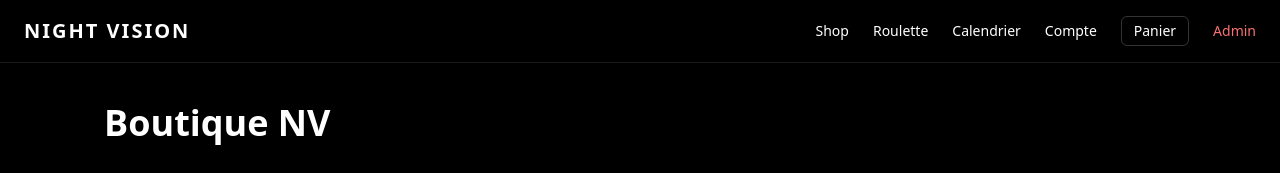
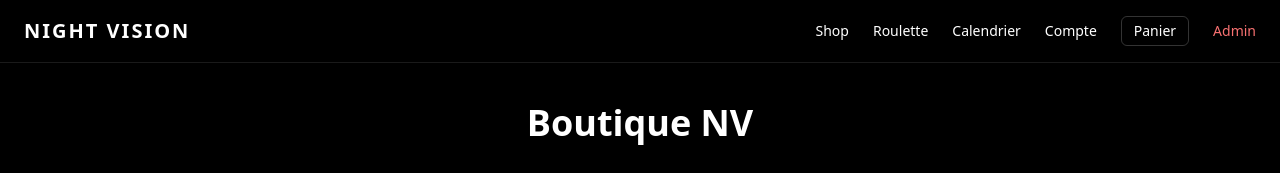
Before and after one commit to gaetanfionda-bot/NV-V12-FIXED.zip, a Next.js app: page /shop in a window 1280 px wide. Shown: the top 173 px of the page. Built offline with nearby package versions, Linux system fonts and the light colour scheme.

Commit message:
Update page.jsx

```diff
--- a/app/shop/page.jsx
+++ b/app/shop/page.jsx
@@ -5,8 +5,8 @@ import ProductCard from "@/components/ProductCard";
 
 export default function ShopPage() {
   return (
-    <div className="p-10 max-w-6xl mx-auto">
-      <h1 className="text-4xl font-bold mb-8">Boutique NV</h1>
+    <div className="p-10 max-w-5xl mx-auto">
+      <h1 className="text-4xl font-bold mb-10 text-center">Boutique NV</h1>
 
       <div className="grid grid-cols-1 sm:grid-cols-2 lg:grid-cols-3 gap-8">
         {products.map((product) => (
```
